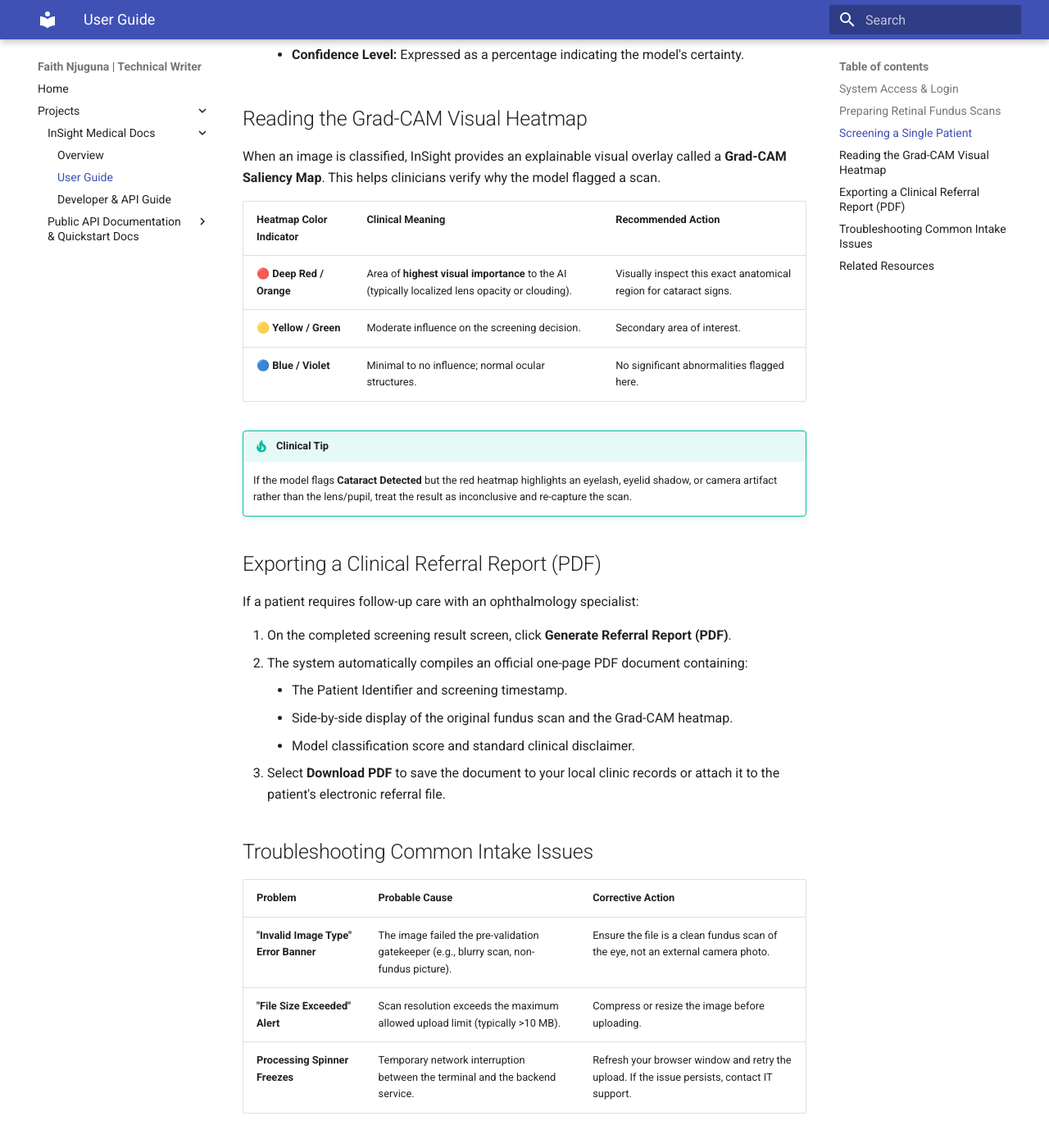
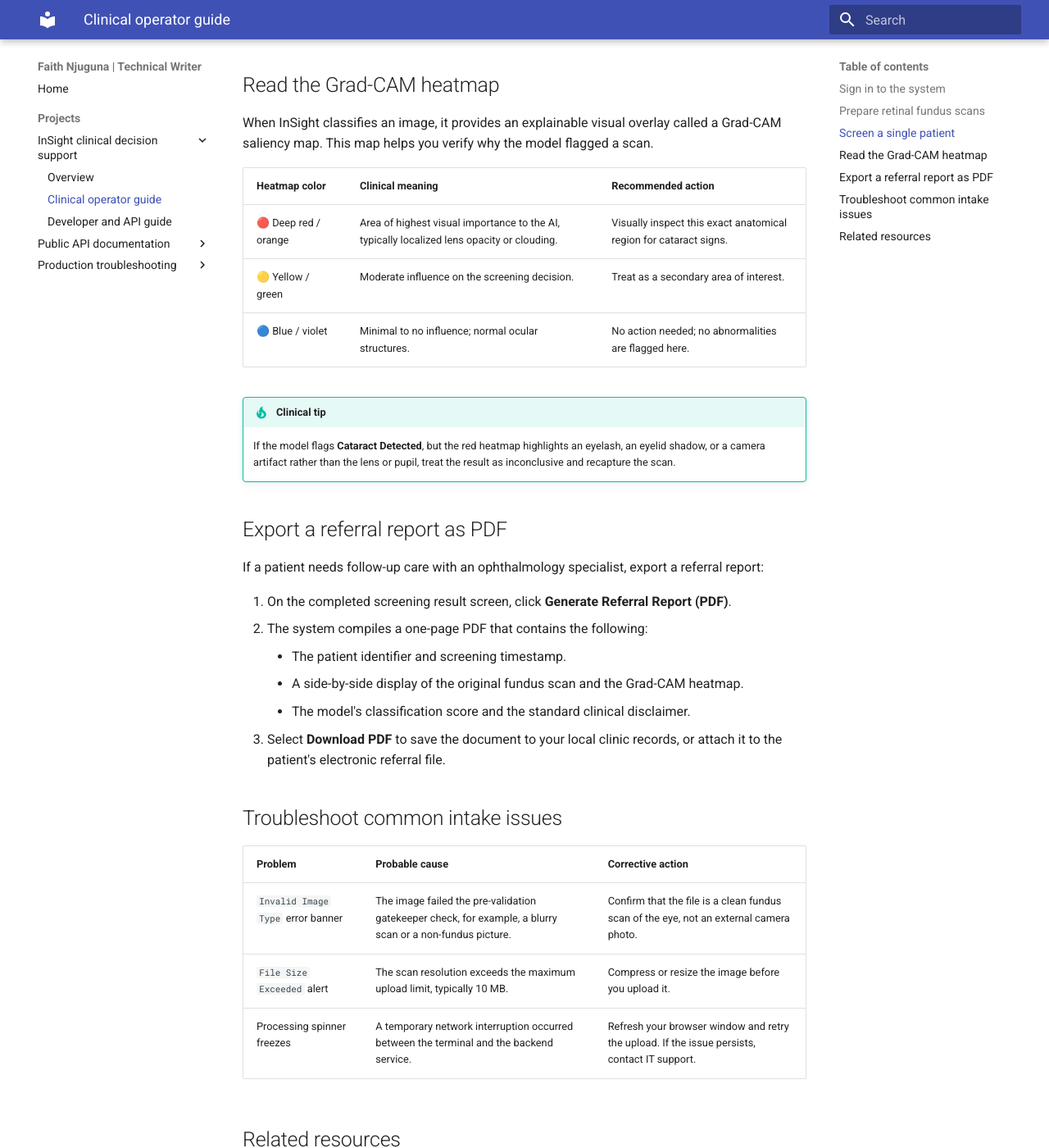
Before and after one commit to nyambura-pov/tech-writing-portfolio, an MkDocs documentation site: the page built from docs/insight/user-guide.md, in a window 1280 px wide and 1400 px high, scrolled down 1513 px. Shown: the whole window at 82% size. Built offline with MkDocs 1.6.1 and Material for MkDocs 9.7.7, drawn with Linux system fonts in a browser that asks for light colours; some of the changed text lies outside the part shown.

Commit message:
docs(insight): edited files to updated content

```diff
--- a/docs/insight/user-guide.md
+++ b/docs/insight/user-guide.md
@@ -1,74 +1,74 @@
-# Clinical Operator Guide: InSight Cataract Screening
+# Clinical operator guide: InSight cataract screening
 
-Welcome to the **InSight Clinical Decision Support System (CDSS)**. This guide provides step-by-step instructions for clinical operators, triage nurses, and healthcare assistants to perform rapid cataract screenings, review AI-generated visual evidence, and generate patient referral documentation.
+Welcome to the InSight clinical decision support system (CDSS). This guide provides step-by-step instructions for clinical operators, triage nurses, and healthcare assistants to perform rapid cataract screenings, review AI-generated visual evidence, and generate patient referral documentation.
 
 **Audience:** Clinical operators, triage nurses, and healthcare assistants.
 
-!!! warning "Important Clinical Disclaimer"
-    InSight is an automated **decision-support tool** designed to assist in triage prioritization in resource-constrained environments. It does **not** provide a definitive medical diagnosis and should never replace evaluation by a licensed ophthalmologist or eye-care specialist.
+!!! warning "Important clinical disclaimer"
+    InSight is an automated decision support tool designed to assist in triage prioritization in resource-constrained environments. It does not provide a definitive medical diagnosis and should never replace evaluation by a licensed ophthalmologist or eye care specialist.
 
-## System Access & Login
+## Sign in to the system
 
-Before screening any patients, confirm you have valid clinical credentials and know your assigned role, since available features depend on it.
+Before you screen any patients, confirm that you have valid clinical credentials and that you know your assigned role, since available features depend on it.
 
-1. Open your web browser and navigate to the clinical portal URL (e.g., `https://insight-screening.internal` or `http://localhost:8501`).
+1. Open your web browser and go to the clinical portal URL (for example, `https://insight-screening.internal` or `http://localhost:8501`).
 2. On the welcome screen, enter your clinical credentials (email and password).
 3. Select **Log In**.
-    * **Note:** Your user role (**Nurse** or **Doctor**) determines available features. If you require access to the Analytics Dashboard, contact your system administrator.
+    * **Note:** Your user role (**Nurse** or **Doctor**) determines which features are available. If you need access to the analytics dashboard, contact your system administrator.
 
-## Preparing Retinal Fundus Scans
+## Prepare retinal fundus scans
 
 To ensure accurate screening and prevent processing errors, fundus photographs must meet the following intake standards:
 
-* **Supported Formats:** `.jpg`, `.jpeg`, or `.png`.
-* **Image Quality:** Ensure the pupil is adequately centered and the lens is clear of external glare or eyelid obstruction.
-* **Validation Check (The Gatekeeper):** The system automatically checks incoming files. If a non-retinal image (such as an external facial photo, document, or object) is uploaded, the system will reject the file with an `Invalid Image Type` notification.
+* **Supported formats:** `.jpg`, `.jpeg`, or `.png`.
+* **Image quality:** The pupil is centered, and the lens is free of external glare or eyelid obstruction.
+* **Validation check (the gatekeeper):** The system automatically checks incoming files. If you upload a non-retinal image, such as a facial photo, a document, or an object, the system rejects the file and shows an `Invalid Image Type` notification.
 
-## Screening a Single Patient
+## Screen a single patient
 
-Once a scan meets intake standards, run it through the screening workflow below.
+After a scan meets the intake standards, screen it using the following workflow.
 
-1. From the left sidebar, navigate to **Patient Screening** > **Single Scan**.
-2. In the **Patient Identifier** field, enter the assigned patient ID (e.g., `PAT-2026-0841`). Do not enter sensitive personal details such as names or national identity numbers.
-3. Select **Browse Files** (or drag and drop) to upload the retinal fundus image.
+1. In the left sidebar, go to **Patient Screening** > **Single Scan**.
+2. In the **Patient Identifier** field, enter the assigned patient ID (for example, `PAT-2026-0841`). Don't enter personal details such as names or national identity numbers.
+3. Select **Browse Files**, or drag and drop the file, to upload the retinal fundus image.
 4. Select **Run Screening Analysis**.
-5. Once processing completes (typically 3–5 seconds), review the screening card:
-    * **Classification:** Displays either **Normal** (no significant cataract indications) or **Cataract Detected**.
-    * **Confidence Level:** Expressed as a percentage indicating the model's certainty.
+5. After processing completes (typically 3–5 seconds), review the screening card:
+    * **Classification:** Shows either **Normal** (no significant cataract indications) or **Cataract Detected**.
+    * **Confidence level:** Shows a percentage that indicates the model's certainty.
 
-## Reading the Grad-CAM Visual Heatmap
+## Read the Grad-CAM heatmap
 
-When an image is classified, InSight provides an explainable visual overlay called a **Grad-CAM Saliency Map**. This helps clinicians verify why the model flagged a scan.
+When InSight classifies an image, it provides an explainable visual overlay called a Grad-CAM saliency map. This map helps you verify why the model flagged a scan.
 
-| Heatmap Color Indicator | Clinical Meaning | Recommended Action |
+| Heatmap color | Clinical meaning | Recommended action |
 | :--- | :--- | :--- |
-| 🔴 **Deep Red / Orange** | Area of **highest visual importance** to the AI (typically localized lens opacity or clouding). | Visually inspect this exact anatomical region for cataract signs. |
-| 🟡 **Yellow / Green** | Moderate influence on the screening decision. | Secondary area of interest. |
-| 🔵 **Blue / Violet** | Minimal to no influence; normal ocular structures. | No significant abnormalities flagged here. |
+| 🔴 Deep red / orange | Area of highest visual importance to the AI, typically localized lens opacity or clouding. | Visually inspect this exact anatomical region for cataract signs. |
+| 🟡 Yellow / green | Moderate influence on the screening decision. | Treat as a secondary area of interest. |
+| 🔵 Blue / violet | Minimal to no influence; normal ocular structures. | No action needed; no abnormalities are flagged here. |
 
-!!! tip "Clinical Tip"
-    If the model flags **Cataract Detected** but the red heatmap highlights an eyelash, eyelid shadow, or camera artifact rather than the lens/pupil, treat the result as inconclusive and re-capture the scan.
+!!! tip "Clinical tip"
+    If the model flags **Cataract Detected**, but the red heatmap highlights an eyelash, an eyelid shadow, or a camera artifact rather than the lens or pupil, treat the result as inconclusive and recapture the scan.
 
-## Exporting a Clinical Referral Report (PDF)
+## Export a referral report as PDF
 
-If a patient requires follow-up care with an ophthalmology specialist:
+If a patient needs follow-up care with an ophthalmology specialist, export a referral report:
 
 1. On the completed screening result screen, click **Generate Referral Report (PDF)**.
-2. The system automatically compiles an official one-page PDF document containing:
-    * The Patient Identifier and screening timestamp.
-    * Side-by-side display of the original fundus scan and the Grad-CAM heatmap.
-    * Model classification score and standard clinical disclaimer.
-3. Select **Download PDF** to save the document to your local clinic records or attach it to the patient's electronic referral file.
+2. The system compiles a one-page PDF that contains the following:
+    * The patient identifier and screening timestamp.
+    * A side-by-side display of the original fundus scan and the Grad-CAM heatmap.
+    * The model's classification score and the standard clinical disclaimer.
+3. Select **Download PDF** to save the document to your local clinic records, or attach it to the patient's electronic referral file.
 
-## Troubleshooting Common Intake Issues
+## Troubleshoot common intake issues
 
-| Problem | Probable Cause | Corrective Action |
+| Problem | Probable cause | Corrective action |
 | :--- | :--- | :--- |
-| **"Invalid Image Type" Error Banner** | The image failed the pre-validation gatekeeper (e.g., blurry scan, non-fundus picture). | Ensure the file is a clean fundus scan of the eye, not an external camera photo. |
-| **"File Size Exceeded" Alert** | Scan resolution exceeds the maximum allowed upload limit (typically >10 MB). | Compress or resize the image before uploading. |
-| **Processing Spinner Freezes** | Temporary network interruption between the terminal and the backend service. | Refresh your browser window and retry the upload. If the issue persists, contact IT support. |
+| `Invalid Image Type` error banner | The image failed the pre-validation gatekeeper check, for example, a blurry scan or a non-fundus picture. | Confirm that the file is a clean fundus scan of the eye, not an external camera photo. |
+| `File Size Exceeded` alert | The scan resolution exceeds the maximum upload limit, typically 10 MB. | Compress or resize the image before you upload it. |
+| Processing spinner freezes | A temporary network interruption occurred between the terminal and the backend service. | Refresh your browser window and retry the upload. If the issue persists, contact IT support. |
 
-## Related Resources
+## Related resources
 
-* [Developer & API Reference](developer-guide.md) — endpoint specs, request/response formats, and integration details.
-* IT Support — contact your system administrator for access, credential, or connectivity issues.
+* [Developer and API reference](developer-guide.md): Endpoint specifications, request and response formats, and integration details.
+* IT support: Contact your system administrator for access, credential, or connectivity issues.
--- a/mkdocs.yml
+++ b/mkdocs.yml
@@ -1,22 +1,33 @@
-markdown_extensions:
-  - admonition
-  - pymdownx.details
-  - pymdownx.superfences
+site_name: Faith Njuguna | Technical Writer
 
-site_name: Faith Njuguna | Technical Writer
 theme:
   name: material
   palette:
     primary: indigo
     accent: indigo
+  features:
+    - navigation.sections
+    - navigation.top
+    - content.code.copy
+    - content.tabs.link
+
+markdown_extensions:
+  - admonition
+  - pymdownx.details
+  - pymdownx.superfences
+  - pymdownx.highlight:
+      anchor_linenums: true
+  - pymdownx.tabbed:
+      alternate_style: true
 
 nav:
   - Home: index.md
   - Projects:
-      - InSight Medical Docs:
-          - Overview: insight/insight.md
-          - User Guide: insight/user-guide.md
-          - Developer & API Guide: insight/developer-guide.md
-      - Public API Documentation & Quickstart Docs:
-          - Stripe: public-api-docs.md
-          - Production Troubleshooting: troubleshooting-runbooks.md
+       - InSight clinical decision support:
+           - Overview: insight/insight.md
+           - Clinical operator guide: insight/user-guide.md
+           - Developer and API guide: insight/developer-guide.md
+       - Public API documentation:
+           - Stripe API quickstart: public-api-docs.md
+       - Production troubleshooting:
+           - Troubleshooting runbooks: troubleshooting-runbooks.md
```
Also changed, not shown: docs/index.md (+36 -28 lines), docs/insight/developer-guide.md (+35 -35 lines), docs/insight/insight.md (+64 -50 lines).
